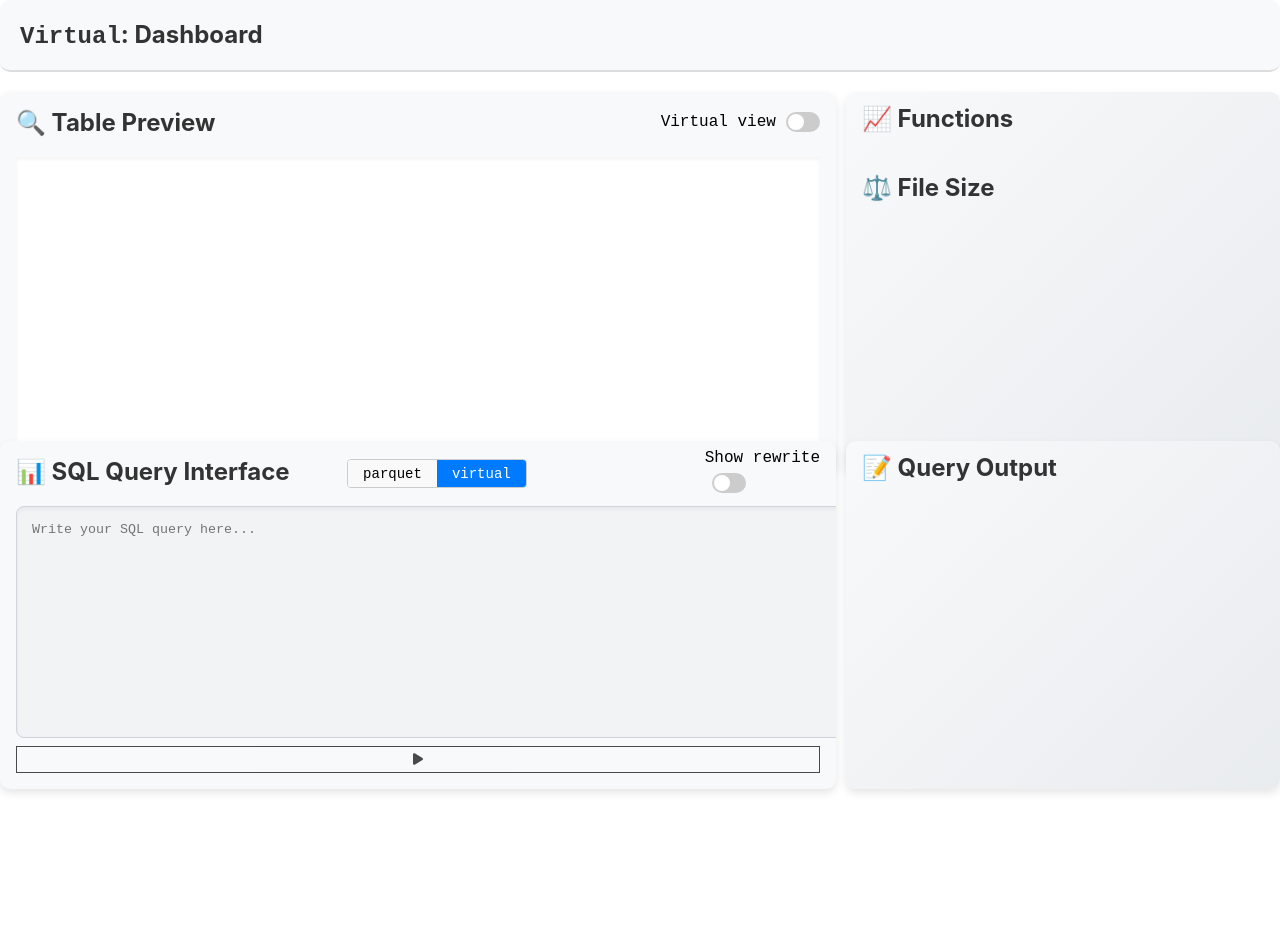
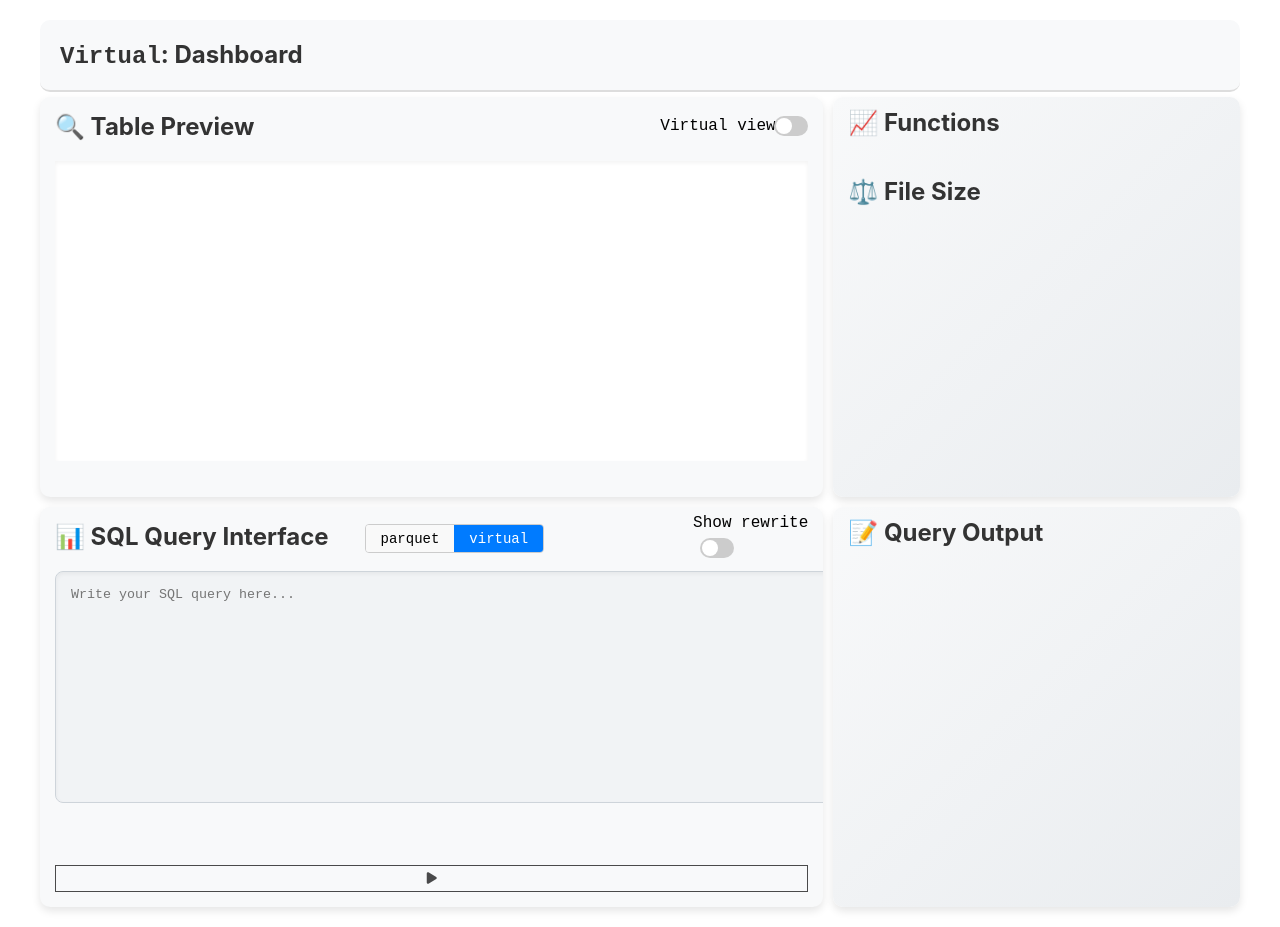
Before and after one commit to utndatasystems/virtual-demo, a plain HTML site: page demo/dashboard.html in a window 1280 px wide. Before the commit the page ends 800 px from the top, so only its background shows below. Drawn offline with nearby package versions, Linux system fonts and the light colour scheme; some packages are replaced by stand-ins of ours.

Commit message:
come back to original view

```diff
--- a/demo/assets/dashboard.css
+++ b/demo/assets/dashboard.css
@@ -1,35 +1,26 @@
-/* Ensure the body and html elements take up the full viewport height */
-html, body {
-  height: 100%;
-  margin: 0;
-  padding: 0;
-}
-
-/* The container takes full width and height of the viewport */
 .container {
   display: flex;
   flex-direction: column;
-  width: 100vw;  /* Full viewport width */
-  height: 100vh; /* Full viewport height */
-  margin: 0;
-  font-family: 'Inter', sans-serif;
+  width: 100%;
+  max-width: 1200px;
+  margin: 20px auto; /* Add margin for breathing room */
+  font-family: 'Inter'; /* Modern font */
   color: #333;
-  overflow: hidden; /* Prevents any unwanted scrolling */
 }
 
 header {
-  background-color: #f8f9fa;
-  padding: 1.25rem;
-  text-align: left;
-  border-bottom: 0.125rem solid #ddd;
-  margin-bottom: 1.25rem;
-  border-radius: 0.625rem;
+  background-color: #f8f9fa; /* Light grey background */
+  padding: 20px; /* Space around the text */
+  text-align: left; /* Center the text */
+  border-bottom: 2px solid #ddd; /* Optional border below the header */
+  margin-bottom: 5px;
+  border-radius: 10px;
 }
 
 header h1 {
-  font-size: 1.5rem;
-  color: #333;
-  margin: 0;
+  font-size: 24px; /* Adjust font size */
+  color: #333; /* Dark text color */
+  margin: 0; /* Remove default margin */
 }
 
 /* Top and Bottom Sections */
@@ -37,19 +28,8 @@ header h1 {
 .bottom-section {
   display: flex;
   width: 100%;
-  flex-wrap: wrap;
-  gap: 1.25rem;
-  margin-bottom: 1.25rem;
-  flex-grow: 1; /* Allow sections to take up remaining space */
-}
-
-/* Ensure sections are properly spaced */
-.top-section {
-  min-height: 20vh; /* Ensure top section has a minimum height */
-}
-
-.bottom-section {
-  min-height: 20vh; /* Ensure bottom section has a minimum height */
+  gap: 20px;
+  height: 400px; /* Fixed height */
 }
 
 /* Panels */
@@ -58,38 +38,33 @@ header h1 {
   display: flex;
   flex-direction: column;
   background-color: #f8f9fa;
-  border-radius: 0.625rem;
-  box-shadow: 0 0.25rem 0.5rem rgba(0, 0, 0, 0.1);
-  padding: 1rem;
-  overflow: hidden;
+  border-radius: 10px;
+  box-shadow: 0 4px 8px rgba(0, 0, 0, 0.1); /* Soft shadow */
+  padding: 15px; /* Inner spacing */
+  overflow: hidden; /* Prevent overflow issues */
 }
+
+/* .right-panel {
+  flex: 1;
+  display: flex;
+  flex-direction: column;
+  background: linear-gradient(135deg, #f8f9fa, #e9ecef);
+  border-radius: 10px;
+  box-shadow: 0 4px 8px rgba(0, 0, 0, 0.1);
+  padding: 15px;
+} */
 
 .right-panel {
   flex: 1;
   display: flex;
   flex-direction: column;
   background: linear-gradient(135deg, #f8f9fa, #e9ecef);
-  border-radius: 0.625rem;
-  box-shadow: 0 0.25rem 0.5rem rgba(0, 0, 0, 0.1);
-  padding: 1rem;
-  overflow: hidden;
-  position: relative;
+  border-radius: 10px;
+  box-shadow: 0 4px 8px rgba(0, 0, 0, 0.1);
+  padding: 15px;
+  overflow: hidden; /* Prevents content overflow */
+  position: relative; /* Positions the canvas relative to this container */
 }
-
-/* Responsive adjustments */
-@media (max-width: 48rem) {
-  .top-section,
-  .bottom-section {
-    flex-direction: column;
-    gap: 1rem;
-  }
-
-  .left-panel,
-  .right-panel {
-    flex: 1; /* Allow panels to take full width */
-  }
-}
-
 
 canvas {
   height: 100%;
@@ -250,9 +225,11 @@ canvas {
 .switch-text {
   font-size: 16px;
   color: black;
+  margin-right: -17.5%;
+  /* margin-left: 20px; */
   pointer-events: none;
   display: flex;
-  align-items: right;
+  align-items: center;
 }
 
 .switch-text2 {
```
